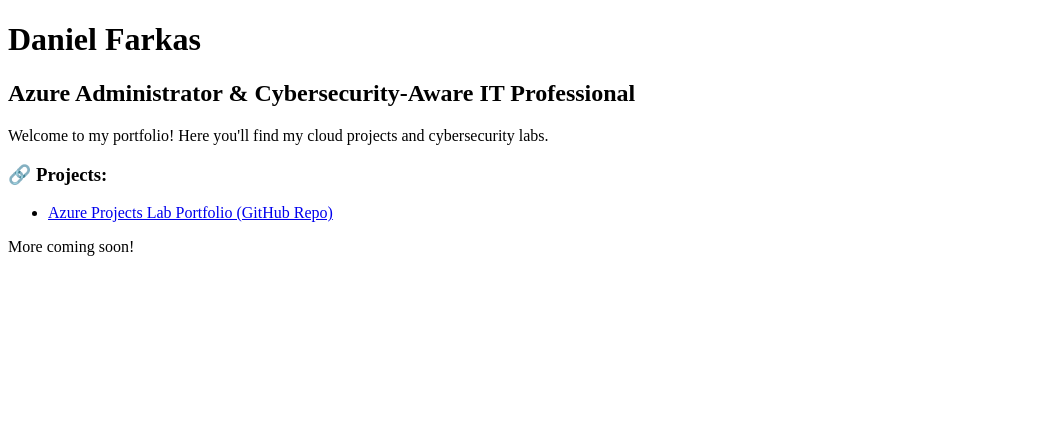
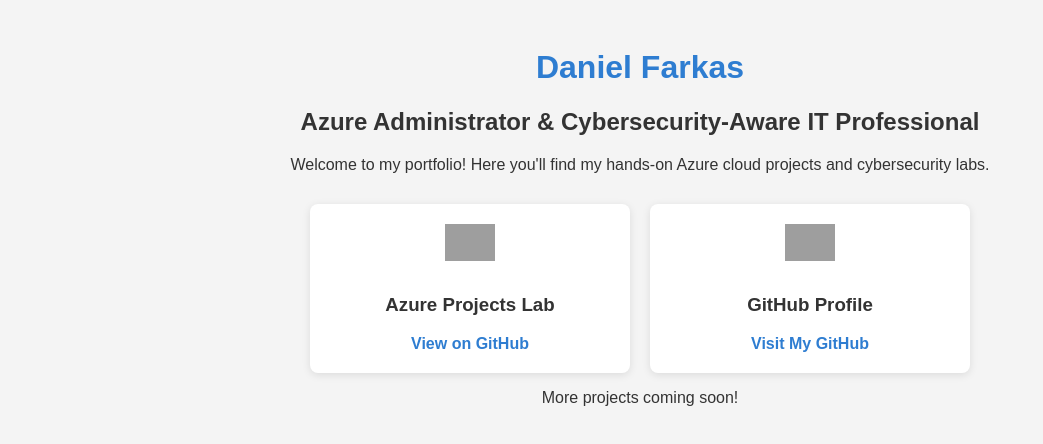
Before and after one commit to lxMagicxl/DanielFarkas.github.io, a plain HTML site: page index.html in a window 1280 px wide. Shown: the whole page, without its empty margins (0-1043 px from the left). Drawn offline with Linux system fonts and the light colour scheme; grey boxes are pictures that could not be loaded.

Commit message:
Update index.html

```diff
--- a/index.html
+++ b/index.html
@@ -3,17 +3,62 @@
 <head>
   <meta charset="UTF-8">
   <title>Daniel Farkas | Azure & Cybersecurity Portfolio</title>
+  <style>
+    body {
+      font-family: Arial, sans-serif;
+      background-color: #f4f4f4;
+      color: #333;
+      padding: 20px;
+      text-align: center;
+    }
+    h1 {
+      color: #2e7dd1;
+    }
+    .projects {
+      display: flex;
+      justify-content: center;
+      flex-wrap: wrap;
+      gap: 20px;
+      margin-top: 30px;
+    }
+    .card {
+      background: white;
+      padding: 20px;
+      border-radius: 8px;
+      width: 280px;
+      box-shadow: 0 2px 8px rgba(0, 0, 0, 0.1);
+    }
+    .card img {
+      width: 50px;
+      margin-bottom: 10px;
+    }
+    .card a {
+      text-decoration: none;
+      color: #2e7dd1;
+      font-weight: bold;
+    }
+  </style>
 </head>
 <body>
+
   <h1>Daniel Farkas</h1>
   <h2>Azure Administrator & Cybersecurity-Aware IT Professional</h2>
-  <p>Welcome to my portfolio! Here you'll find my cloud projects and cybersecurity labs.</p>
+  <p>Welcome to my portfolio! Here you'll find my hands-on Azure cloud projects and cybersecurity labs.</p>
 
-  <h3>🔗 Projects:</h3>
-  <ul>
-    <li><a href="https://github.com/IxMagixcl/AzureProjects" target="_blank">Azure Projects Lab Portfolio (GitHub Repo)</a></li>
-  </ul>
+  <div class="projects">
+    <div class="card">
+      <img src="https://img.icons8.com/fluency/48/000000/azure-1.png" alt="Azure Icon">
+      <h3>Azure Projects Lab</h3>
+      <a href="https://github.com/IxMagixcl/AzureProjects" target="_blank">View on GitHub</a>
+    </div>
+    <div class="card">
+      <img src="https://img.icons8.com/fluency/48/000000/github.png" alt="GitHub Icon">
+      <h3>GitHub Profile</h3>
+      <a href="https://github.com/IxMagixcl" target="_blank">Visit My GitHub</a>
+    </div>
+  </div>
 
-  <p>More coming soon!</p>
+  <p>More projects coming soon!</p>
+
 </body>
 </html>
```
